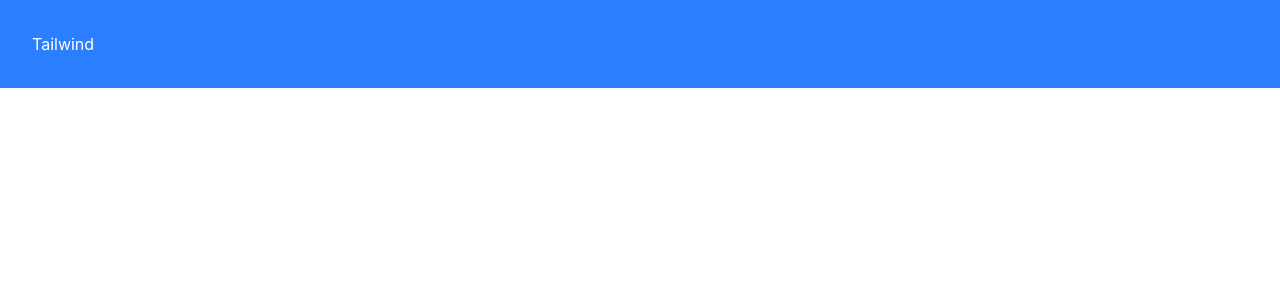
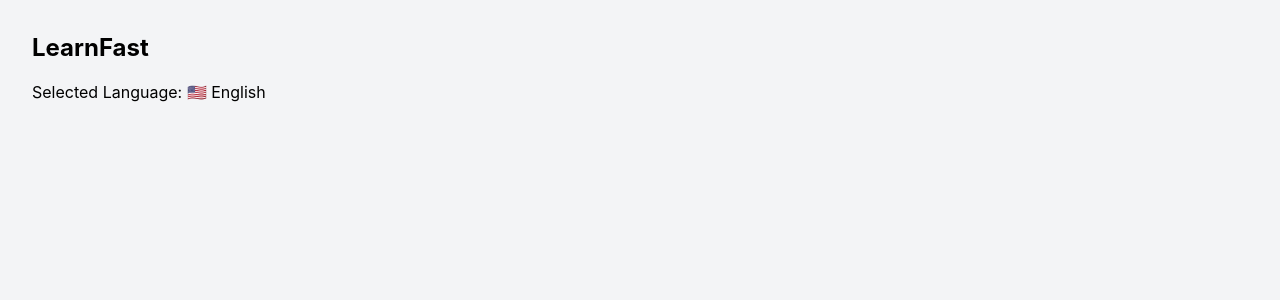
Before and after one commit to SheikhMazin/LearnFast, a React app in the folder frontend/: page / in a window 1280 px wide. Shown: the top 300 px of the page. Built offline with nearby package versions, Linux system fonts and the light colour scheme; the HTML template or start-up script is replaced by a standard one.

Commit message:
added hooks and util folders, updated App.jsx

```diff
--- a/frontend/src/App.jsx
+++ b/frontend/src/App.jsx
@@ -1,5 +1,33 @@
+import { useLanguage } from "./hooks/useLanguage";
+import { useSession } from "./hooks/useSession";
+import { getDirection } from "./utils/direction";
+
 function App() {
-  return <div className="bg-blue-500 text-white p-8">Tailwind</div>;
+  const { selectedLanguage, changeLanguage } = useLanguage();
+  const { sessionId, difficulty, streak, loading, error, beginSession, incrementStreak, resetStreak } = useSession();
+
+  const direction = getDirection(selectedLanguage);
+
+  return (
+    <div dir={direction} className="min-h-screen bg-gray-100 p-8">
+      <h1 className="text-2xl font-bold mb-4">LearnFast</h1>
+
+      {/* Language info */}
+      <p>Selected Language: {selectedLanguage.flag} {selectedLanguage.name}</p>
+
+      {/* Session info */}
+      {sessionId && (
+        <div className="mt-4">
+          <p>Session ID: {sessionId}</p>
+          <p>Difficulty: {difficulty}</p>
+          <p>Streak: {streak}</p>
+        </div>
+      )}
+
+      {error && <p className="text-red-500">{error}</p>}
+      {loading && <p>Loading...</p>}
+    </div>
+  );
 }
 
 export default App;
--- /dev/null
+++ b/frontend/src/hooks/useLanguage.js
@@ -0,0 +1,13 @@
+import { useState } from "react";
+import { SUPPORTED_LANGUAGES } from "../constants/languages";
+
+export function useLanguage() {
+  const [selectedLanguage, setSelectedLanguage] = useState(SUPPORTED_LANGUAGES[0]);
+
+  const changeLanguage = (languageName) => {
+    const found = SUPPORTED_LANGUAGES.find((l) => l.name === languageName);
+    if (found) setSelectedLanguage(found);
+  };
+
+  return { selectedLanguage, changeLanguage };
+}
--- /dev/null
+++ b/frontend/src/hooks/useSession.js
@@ -0,0 +1,39 @@
+import { useState } from "react";
+import { startSession } from "../api/client";
+
+export function useSession() {
+  const [sessionId, setSessionId] = useState(null);
+  const [difficulty, setDifficulty] = useState("beginner");
+  const [streak, setStreak] = useState(0);
+  const [loading, setLoading] = useState(false);
+  const [error, setError] = useState(null);
+
+  const beginSession = async (topic, language) => {
+    setLoading(true);
+    setError(null);
+    try {
+      const data = await startSession(topic, language);
+      setSessionId(data.session_id);
+      setDifficulty(data.difficulty || "beginner");
+      setStreak(0);
+    } catch (err) {
+      setError("Failed to start session.");
+    } finally {
+      setLoading(false);
+    }
+  };
+
+  const incrementStreak = () => setStreak((s) => s + 1);
+  const resetStreak = () => setStreak(0);
+
+  return {
+    sessionId,
+    difficulty,
+    streak,
+    loading,
+    error,
+    beginSession,
+    incrementStreak,
+    resetStreak,
+  };
+}
--- /dev/null
+++ b/frontend/src/utils/direction.js
@@ -0,0 +1,3 @@
+export function getDirection(language) {
+  return language?.rtl ? "rtl" : "ltr";
+}
```
